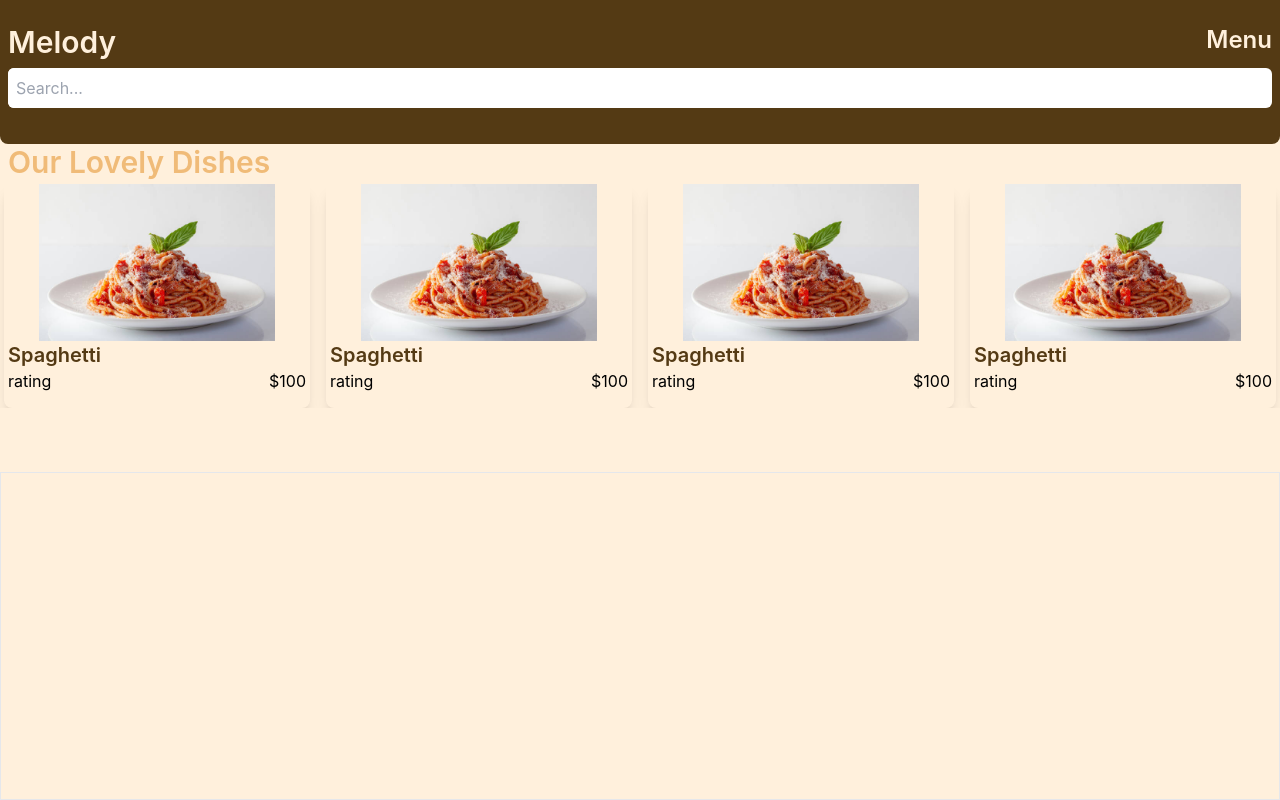
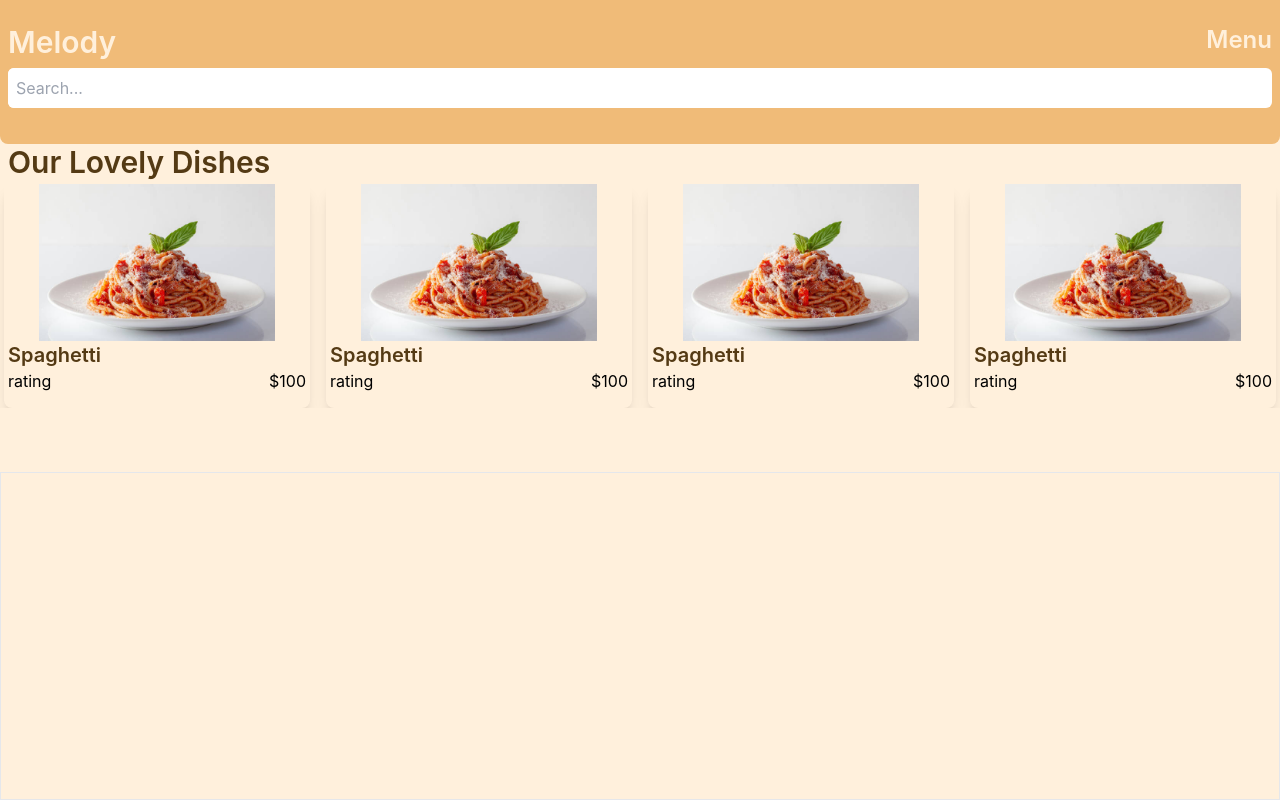
Before and after one commit to abudi47/Digital-menu-with-react, a React (Vite) app in the folder frontend/: page / in a window 1280 px wide. Built offline with nearby package versions, Linux system fonts and the light colour scheme.

Commit message:
menu page color

```diff
--- a/frontend/src/pages/Menu.jsx
+++ b/frontend/src/pages/Menu.jsx
@@ -4,7 +4,7 @@ export default function Menu() {
   return (
     <div className="h-screen w-screen grid grid-rows-[9rem_1fr_1fr] bg-primary">
       {/* Header */}
-      <div className="bg-brown pt-6 px-2 rounded-b-lg">
+      <div className="bg-secondary pt-6 px-2 rounded-b-lg">
         <div className="flex justify-between pb-2">
           <h1 className="font-semibold text-3xl text-primary text-nowrap">
             Melody
@@ -18,7 +18,7 @@ export default function Menu() {
       </div>
       {/* Menu Categories */}
       <div className="overflow-hidden overflow-y-scroll">
-        <h1 className="text-3xl font-semibold pb-1 text-secondary px-2">Our Lovely Dishes</h1>
+        <h1 className="text-3xl font-semibold pb-1 text-brown px-2">Our Lovely Dishes</h1>
         <div className="flex flex-row gap-4 overflow-x-scroll px-1">
             <RatedMenuCard />
             <RatedMenuCard />
```
